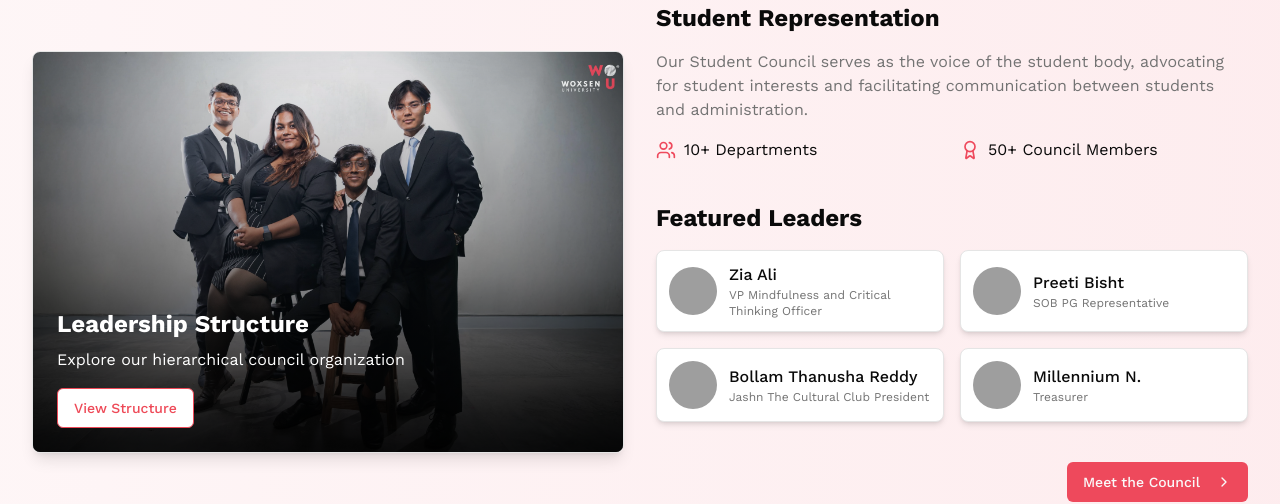
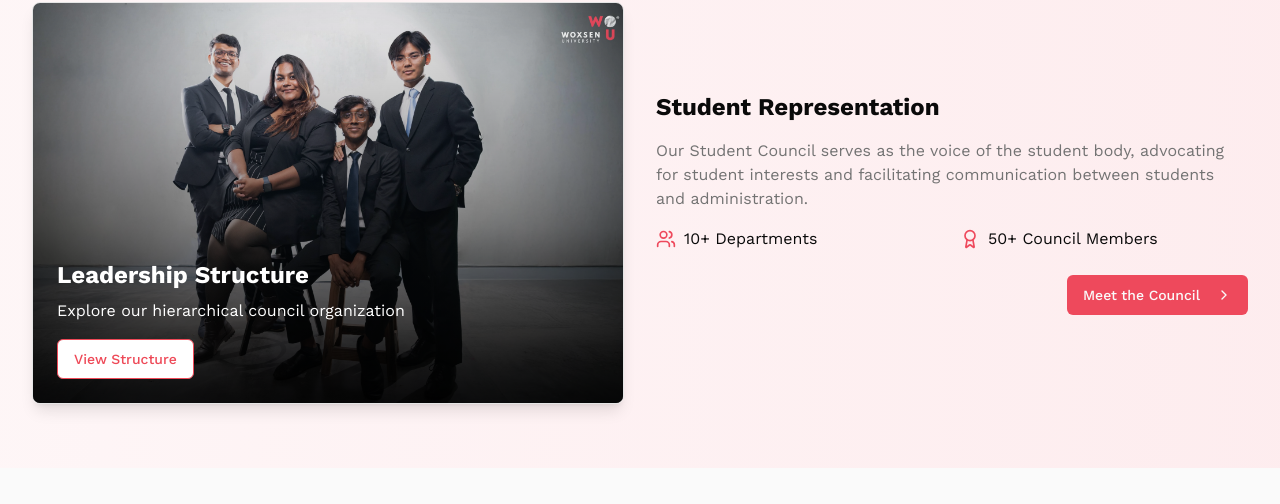
Before and after one commit to DeathSurfing/WoU-Clubs, a Next.js app: page / in a window 1280 px wide. Shown: the part 974-1478 px from the top of the page. Built offline with nearby package versions, Linux system fonts and the light colour scheme; grey boxes are pictures that could not be loaded.

Commit message:
Update page.tsx

```diff
--- a/app/page.tsx
+++ b/app/page.tsx
@@ -187,29 +187,6 @@ export default function Home() {
                 </div>
               </motion.div>
 
-              {/* Featured Council Members Section */}
-              <section className="py-4">
-                <h3 className="text-2xl font-bold mb-4">Featured Leaders</h3>
-                <div className="grid grid-cols-2 gap-4">
-                  {randomMembers.map((member, index) => (
-                    <div key={index} className="flex items-center gap-3 p-3 rounded-lg border bg-card shadow-md">
-                      <div className="relative h-12 w-12 overflow-hidden rounded-full flex-shrink-0">
-                        <Image
-                          src={`/placeholder.svg?height=100&width=100&text=${member.title.split(' ')[0]}`}
-                          alt={member.name}
-                          fill
-                          className="object-cover"
-                        />
-                      </div>
-                      <div>
-                        <h4 className="font-medium">{member.name}</h4>
-                        <p className="text-xs text-muted-foreground">{member.title}</p>
-                      </div>
-                    </div>
-                  ))}
-                </div>
-              </section>
-
               <motion.div
                 initial={{ opacity: 0, y: 20 }}
                 whileInView={{ opacity: 1, y: 0 }}
```
